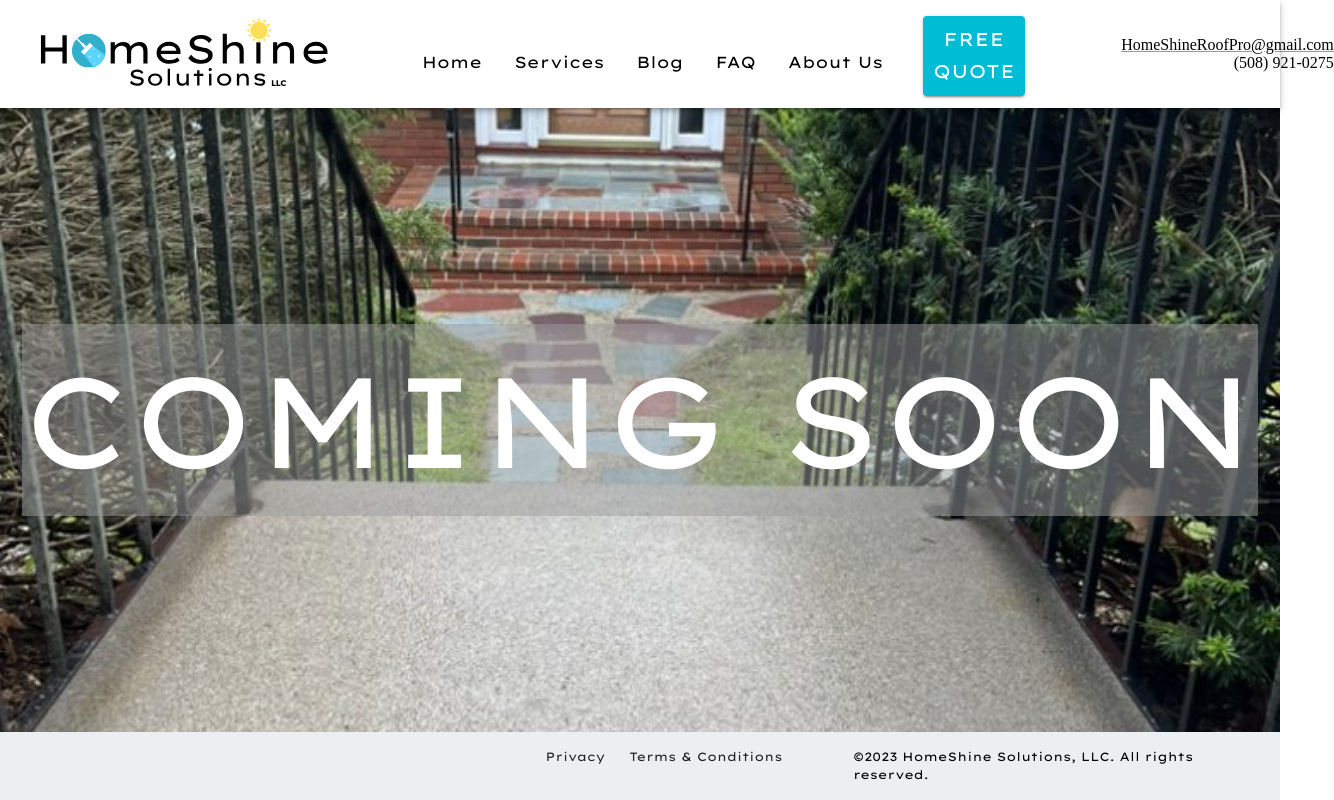
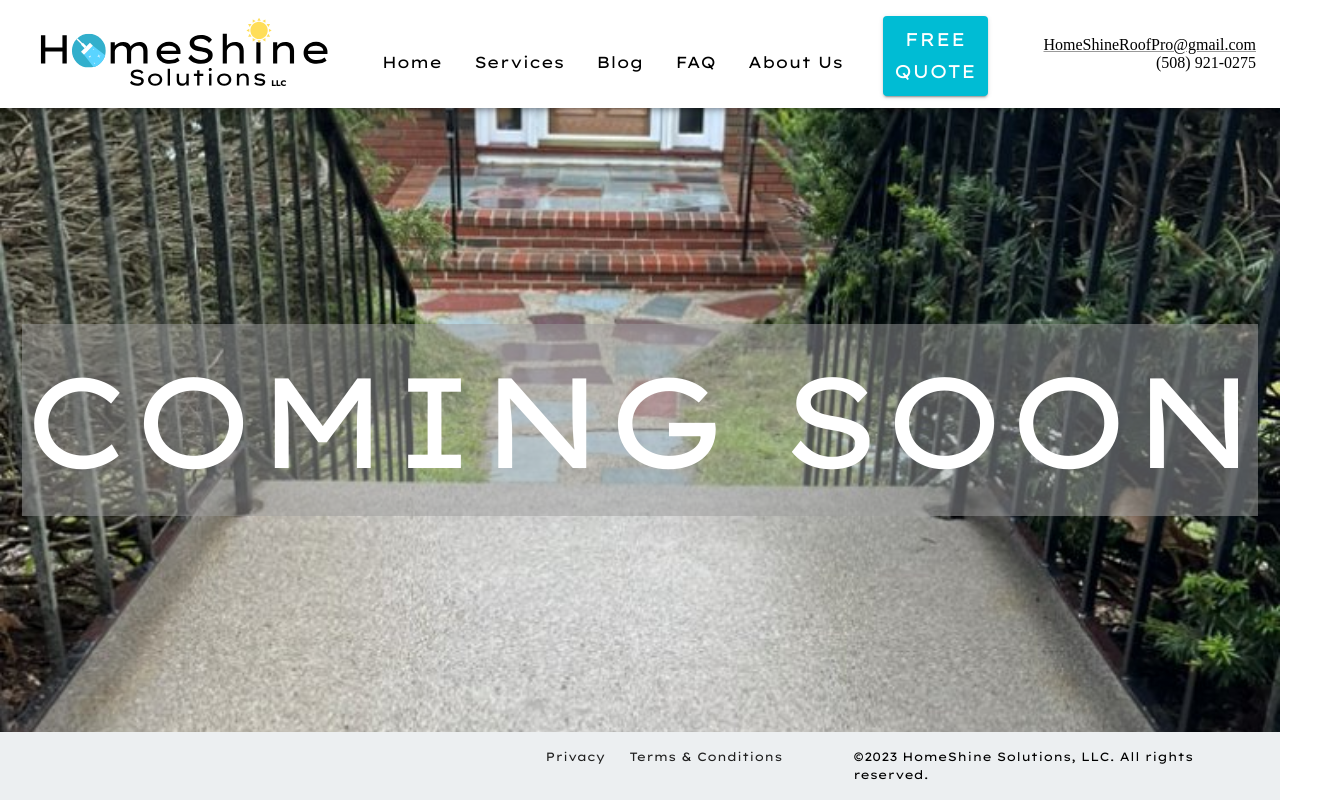
Before and after one commit to amalyam/homeshine-solutions, a Next.js app: page /About in a window 1280 px wide. Shown: the whole page, 1334 px wide, since content can reach past the window. Built offline with nearby package versions, Linux system fonts and the light colour scheme.

Commit message:
reduce mx

```diff
--- a/src/app/components/BusinessAppBar.tsx
+++ b/src/app/components/BusinessAppBar.tsx
@@ -143,7 +143,7 @@ export default function BusinessAppBar() {
             sx={{
               flexGrow: 1,
               display: { xs: "none", md: "flex" },
-              mx: 9,
+              mx: 4,
               paddingTop: 2,
               alignItems: "center",
             }}
```
